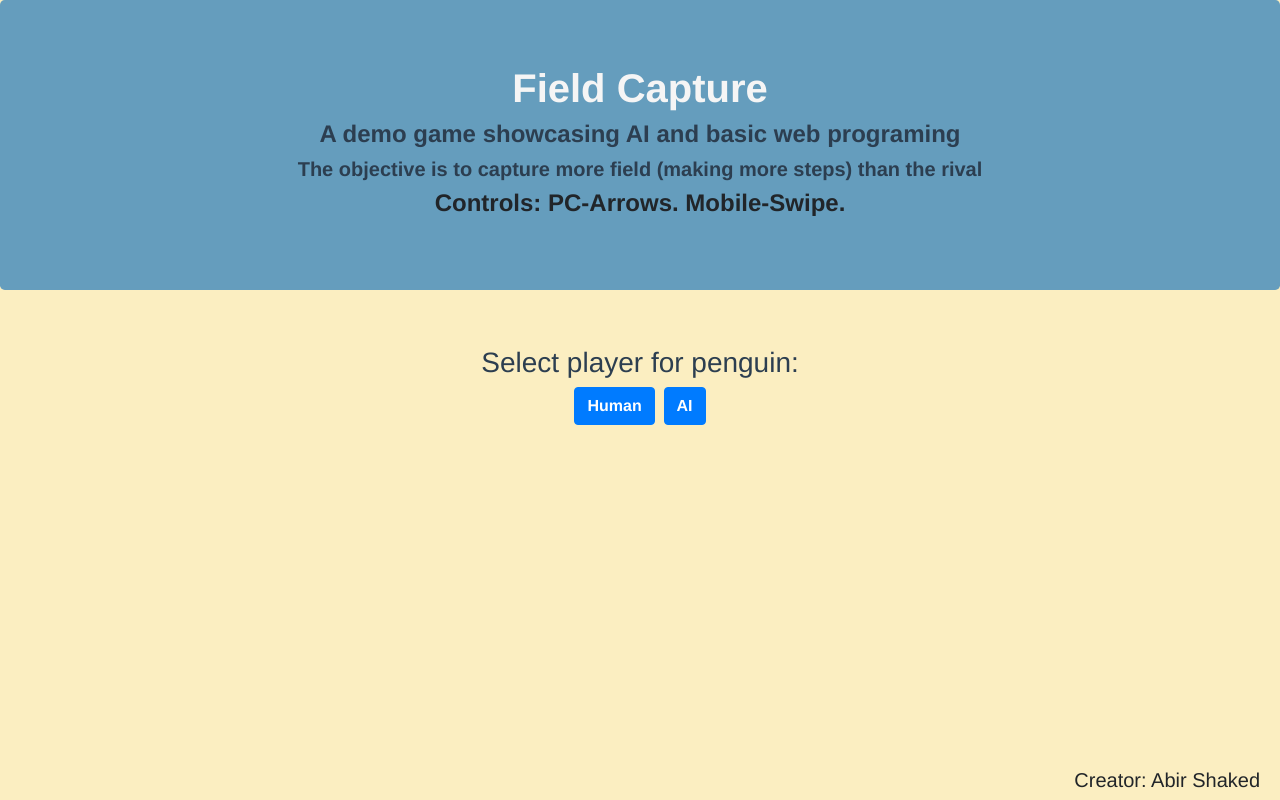
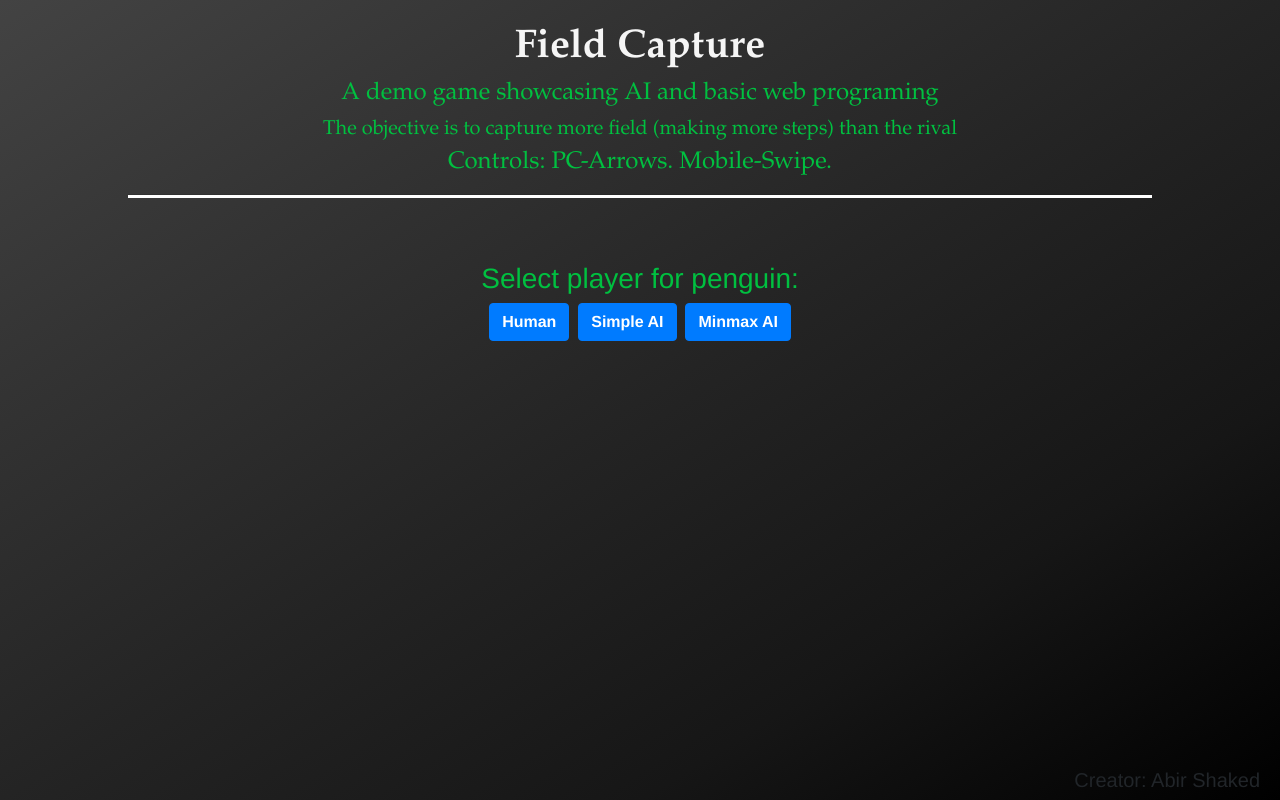
Before and after one commit to abir006/Field-Capturer, a Vue app: page / in a window 1280 px wide. Built offline with nearby package versions, Linux system fonts and the light colour scheme.

Commit message:
Closed #19 - implemented MinMax PLayer. Closed #20 - Replaced Current player move with calculating next move for player and a spinner.

```diff
--- a/package.json
+++ b/package.json
@@ -12,7 +12,8 @@
     "core-js": "^3.6.5",
     "prevent-pull-refresh": "^1.0.6",
     "v-tooltip": "^2.1.2",
-    "vue": "^3.0.0"
+    "vue": "^3.0.0",
+    "vue-simple-spinner": "^1.2.10"
   },
   "devDependencies": {
     "@vue/cli-plugin-babel": "~4.5.0",
--- a/src/App.vue
+++ b/src/App.vue
@@ -2,6 +2,7 @@
     <transition name="slide">
       <Header/>
     </transition>
+  <div class="hh">
     &nbsp;
     <Board/>
     &nbsp;
@@ -9,6 +10,7 @@
       <Game/>
     </transition>
     <h5 class="creator">Creator: Abir Shaked</h5>
+  </div>
 </template>
 
 <script>
@@ -16,15 +18,45 @@ import 'prevent-pull-refresh';
 import Header from './components/Header.vue'
 import Board from './components/Board.vue'
 import Game from "@/components/Game";
+import global from "@/global";
 export default {
   name: 'App',
   components: {
     Header, Board, Game
+  },
+  setup() {
+    const { game } = global
+    return { game }
   }
 }
 </script>
 
 <style>
+.lds-dual-ring {
+  display: inline-block;
+  width: 80px;
+  height: 80px;
+}
+.lds-dual-ring:after {
+  content: " ";
+  display: block;
+  width: 64px;
+  height: 64px;
+  margin: 8px;
+  border-radius: 50%;
+  border: 6px solid #fff;
+  border-color: #fff transparent #fff transparent;
+  animation: lds-dual-ring 1.2s linear infinite;
+}
+@keyframes lds-dual-ring {
+  0% {
+    transform: rotate(0deg);
+  }
+  100% {
+    transform: rotate(360deg);
+  }
+}
+
 .slide-reverse-leave-active,
 .slide-reverse-enter-active {
   transition: 1s;
@@ -40,26 +72,30 @@ export default {
   transition: 1s;
 }
 .slide-enter-from {
-  transform: translate(-100%, 0);
+  transform: translate(0, -100%);
 }
 .slide-leave-to {
-  transform: translate(100%, 0);
+  transform: translate(0, 100%);
 }
-* {
+html, body {
+  height: 100%;
+  margin: 0;
+  padding: 0;
+}
+
+#app {
+  height: 100%;
   font-family: Avenir, Helvetica, Arial, sans-serif;
+  background-image: linear-gradient(to right bottom, #434343, #333333, #242424, #161616, #000000);
   text-align: center;
-  padding: 0;
-  margin: 0;
-  box-sizing: border-box;
-  background-color: #FBEEC1;
 }
+
 .creator{
   position: absolute;
   bottom: 0;
   right: 0;
   margin-right: 20px;
 }
-.fade-enter-active,
 .fade-leave-active {
   transition: opacity 0.35s ease-in-out;
   position: absolute;
@@ -68,6 +104,15 @@ export default {
   margin-left: auto;
   margin-right: auto;
 }
+.fade-enter-active{
+  transition: opacity 0.6s cubic-bezier(1, 0.01, 1, 0.01);
+  position: absolute;
+  left: 0;
+  right: 0;
+  margin-left: auto;
+  margin-right: auto;
+}
+
 
 .fade-enter-from,
 .fade-leave-to {
--- a/src/components/Game.vue
+++ b/src/components/Game.vue
@@ -1,19 +1,27 @@
 <template>
 <div v-if="show">
-  <h3 v-if="game.Board && win ===-1" style="color: #2c3e50">Current player turn: {{ game.CurrentPlayer===1 ? "Penguin" : "Cow" }}</h3>
-  <h1 style="color: darkblue;" v-if="win === 1 || win === 2">Winner is: {{ win === 1 ? "Penguin" : "Cow" }}</h1>
-  <h1 style="color: darkblue;" v-else-if="win === 0">It's a draw !</h1>
+  <h3 v-if="!game.CalculatingMove &&game.Board && win ===-1" style="color: deepskyblue">Current player turn: {{ game.CurrentPlayer===1 ? "Penguin" : "Cow" }}</h3>
+  <div v-if="game.CalculatingMove">
+    <div class="box">
+      <h3 style="color: deepskyblue">Calculating next move for {{ game.CurrentPlayer===1 ? "Penguin" : "Cow"  }}</h3>
+      <div class="lds-dual-ring"></div>
+    </div>
+  </div>
+  <h1 style="color: deepskyblue;" v-if="win === 1 || win === 2">Winner is: {{ win === 1 ? "Penguin" : "Cow" }}</h1>
+  <h1 style="color: deepskyblue;" v-else-if="win === 0">It's a draw !</h1>
   <button v-if="game.Board" class="btn btn-primary" @click="resetGame()">RESET</button>
   <transition name="fade">
     <div v-if="!game.Players[1]">
-      <h3 style="color: #2c3e50">Select player for penguin:</h3>
+      <h3 style="color: #00C040">Select player for penguin:</h3>
       <button class="btn btn-primary" @click="setPlayer(1, new HumanPlayer() )">Human</button>&nbsp;
-      <button class="btn btn-primary" @click="setPlayer(1, new SimpleAiPlayer() )">AI</button>
+      <button class="btn btn-primary" @click="setPlayer(1, new SimpleAiPlayer() )">Simple AI</button>&nbsp;
+      <button class="btn btn-primary" @click="setPlayer(1, new MinmaxPlayer() )">Minmax AI</button>
     </div>
     <div v-else-if="!game.Players[2]">
-      <h3 style="color: #2c3e50">Select player for cow:</h3>
+      <h3 style="color: #00C040">Select player for cow:</h3>
       <button class="btn btn-primary" @click="setPlayer(2, new HumanPlayer() )">Human</button>&nbsp;
-      <button class="btn btn-primary" @click="setPlayer(2, new SimpleAiPlayer() )">AI</button>
+      <button class="btn btn-primary" @click="setPlayer(2, new SimpleAiPlayer() )">Simple AI</button>&nbsp;
+      <button class="btn btn-primary" @click="setPlayer(2, new MinmaxPlayer() )">Minmax AI</button>
     </div>
   </transition>
   <div id="snackbar">Illegal move, please try again.</div>
@@ -23,7 +31,7 @@
 <script>
 import { ref, onMounted, onUnmounted } from 'vue'
 import global from "@/global";
-import { HumanPlayer, SimpleAiPlayer } from './Player';
+import { HumanPlayer, SimpleAiPlayer, MinmaxPlayer } from './Player';
 export default {
   name: "Game",
   setup() {
@@ -84,8 +92,10 @@ export default {
         if (win.value === -1) {
           await game.Players[game.CurrentPlayer].makeTurn()
           if (!(game.Players[game.CurrentPlayer] instanceof HumanPlayer)) {
+            game.CalculatingMove = true
             ///delay AI players for 260ms, to allow player to see the AI move.
-            await new Promise(r => setTimeout(r, 260));
+            await new Promise(r => setTimeout(r, 500));
+            game.CalculatingMove = false
           }
           requestAnimationFrame(nextTurn)
         }
@@ -94,6 +104,7 @@ export default {
       }
     }
     const resetGame = () => {
+      game.CalculatingMove = false
       reset()
       if(win.value !== -1) {
         win.value = -1
@@ -101,7 +112,7 @@ export default {
       }
     }
     const { game  , reset, setPlayer, checkWin } = global
-    return { game, nextTurn, resetGame, setPlayer , HumanPlayer, SimpleAiPlayer, win, show }
+    return { game, nextTurn, resetGame, setPlayer , HumanPlayer, SimpleAiPlayer, MinmaxPlayer, win, show }
   },
   // this run when game is first created, which will start the game loop.
   async created() {
@@ -111,6 +122,11 @@ export default {
 </script>
 
 <style scoped>
+.box{
+  display: flex;
+  align-items: center;
+  justify-content: center;
+}
 .btn{
   font-weight: bold;
 }
--- a/src/components/Header.vue
+++ b/src/components/Header.vue
@@ -1,9 +1,12 @@
 <template>
-  <div v-if="show" class="jumbotron">
+  <div v-if="show">
+    &nbsp;
     <h1>Field Capture</h1>
-    <h4 style="color: #2c3e50">A demo game showcasing AI and basic web programing</h4>
-    <h5 style="color: #2c3e50">The objective is to capture more field (making more steps) than the rival</h5>
-    <h4>Controls: PC-Arrows. Mobile-Swipe.</h4>
+    <h4 style="color: #00C040">A demo game showcasing AI and basic web programing</h4>
+    <h5 style="color: #00C040">The objective is to capture more field (making more steps) than the rival</h5>
+    <h4 style="color: #00C040">Controls: PC-Arrows. Mobile-Swipe.</h4>
+    <hr>
+    &nbsp;
   </div>
 </template>
 
@@ -23,12 +26,16 @@ export default {
 </script>
 
 <style scoped>
-.jumbotron, * {
-  background-color: #659DBD;
-  font-weight: bold;
+*{
+  font-family: Palatino,serif;
+}
+hr{
+  width: 80%;
+  border-bottom: 3px solid white;
 }
 h1{
-  color: whitesmoke
+  color: whitesmoke;
+  font-weight: bolder;
 }
 @media (max-width: 600px) {
   h1{
--- a/src/components/Player.js
+++ b/src/components/Player.js
@@ -1,5 +1,5 @@
 import global, {Directions} from "@/global";
-const { makeMove, game, isPositionLegal, playerNumMovesAvailable, reverseMove } = global
+const { makeMove, game, isPositionLegal, playerNumMovesAvailable, reverseMove, checkWin } = global
 export class Player{
     makeTurn() {}
 }
@@ -50,9 +50,44 @@ export class SimpleAiPlayer extends Player{
     }
 }
 
-/*
+
 export class MinmaxPlayer extends Player {
     async makeTurn() {
         const board = JSON.parse(JSON.stringify(game.Board))
+        const best_move = this.MinMax(board, game.CurrentPlayer).Move
+        makeMove(best_move, game.Board)
     }
-}*/
+    MinMaxScore(board) {
+        const currentScore = checkWin(board)
+        if (currentScore === -1) {
+            return null;
+        } else if (currentScore === game.CurrentPlayer) {
+            return 1;
+        } else if (currentScore === (game.CurrentPlayer % 2) + 1) {
+            return -1;
+        } else {
+            return 0;
+        }
+    }
+    MinMax(board) {
+        const currentScore = this.MinMaxScore(board)
+        if (currentScore === null) {
+            let best_move = null
+            let best_score = -Infinity
+            for (const direction in Directions) {
+                if (isPositionLegal(game.PlayerPositions[game.CurrentPlayer].Move(Directions[direction]), board)) {
+                    makeMove(Directions[direction], board)
+                    const temp_score = this.MinMax(board).Score
+                    if(temp_score > best_score){
+                        best_score = temp_score
+                        best_move = Directions[direction]
+                    }
+                    reverseMove(Directions[direction], board)
+                }
+            }
+            return { Move: best_move, Score: -best_score }
+        } else {
+            return {Move: null, Score: -currentScore}
+        }
+    }
+}
--- a/src/global.js
+++ b/src/global.js
@@ -35,8 +35,12 @@ const game = reactive({
     Cols: 0,
     PlayerPositions: Array(),
     CurrentPlayer: 1,
-    Players: Array()
+    Players: Array(),
+    CalculatingMove: false,
 })
+function setCalc(bool) {
+    game.CalculatingMove = bool;
+}
 function showIllegalMoveSnackbar() {
     // Get the snackbar DIV
     let x = document.getElementById("snackbar");
@@ -159,4 +163,4 @@ const swapPlayer = () => {
     game.CurrentPlayer = (game.CurrentPlayer % 2) + 1
 }
 
-export default { game, setBoard , makeMove, reverseMove, playerNumMovesAvailable, swapPlayer, reset, isPositionLegal, setPlayer, checkWin }
+export default { game, setBoard , makeMove, reverseMove, playerNumMovesAvailable, swapPlayer, reset, isPositionLegal, setPlayer, checkWin, setCalc }
```
Also changed, not shown: src/components/Board.vue (+7 -20 lines), 1 other file (tests, documents, lock files or other folders). Lines whose indentation alone changed are shown as unchanged.
